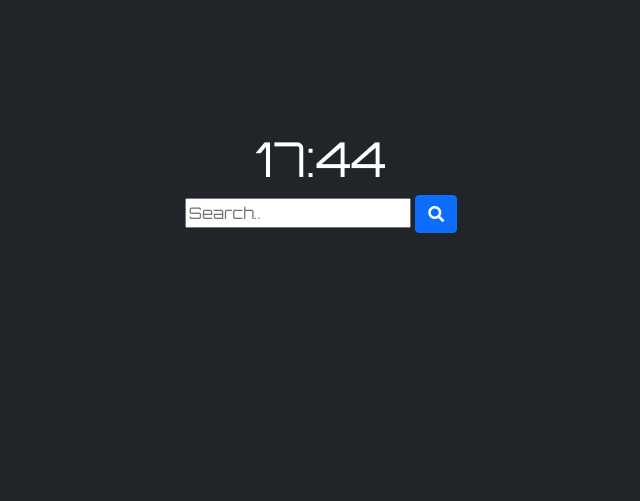
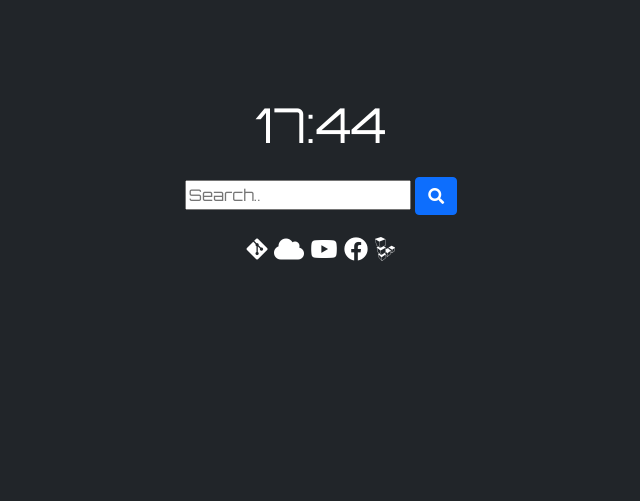
Before and after one commit to samuel86102/search, a plain HTML site: page index.html in a window 1280 px wide. Shown: the part 142-643 px from the top of the page, without its empty margins (319-959 px from the left). Drawn offline with nearby package versions, Linux system fonts and the light colour scheme.

Commit message:
add links

```diff
--- a/index.html
+++ b/index.html
@@ -1,7 +1,3 @@
-
-
-
-
 <!doctype html>
 <html lang="en">
 <head>
@@ -15,12 +11,7 @@
 
     <!-- Bootstrap CSS -->
     <link href="https://cdn.jsdelivr.net/npm/bootstrap@5.1.1/dist/css/bootstrap.min.css" rel="stylesheet" integrity="sha384-F3w7mX95PdgyTmZZMECAngseQB83DfGTowi0iMjiWaeVhAn4FJkqJByhZMI3AhiU" crossorigin="anonymous">
-
-
 	<title>Hello, world!</title>
-
-
-
 	<style>
 		@import url('https://fonts.googleapis.com/css2?family=Roboto&display=swap');
 		@import url('https://fonts.googleapis.com/css2?family=Orbitron&display=swap');
@@ -35,37 +26,45 @@
 		body{
 			font-family: 'Orbitron', sans-serif;
 		}
+ a, a:hover, a:focus, a:active {
+      text-decoration: none;
+      color: inherit;
+ }
+
+
+
 	</style>
 
 
 
 </head>
 <body class="bg-dark text-white">
-
-
-
-<div class="vertical-center"> <!--
-                      ^--- Added class  -->
+	<div class="vertical-center">
 		<div class="container text-center">
 			<div class="row">
+				  <div class="col-lg-12 my-3">
+					  <div id="txt" style="font-size:3rem;"></div>
+				  </div>
+			</div>
+			<div class="row">
 				<div class="col-lg-12">
-
-				  <div id="txt" style="font-size:3rem;"></div>
 					<input id="search_txt" type="text" placeholder="Search.." name="search">
 					<button id="search_btn" class="btn btn-primary"><i class="fa fa-search"></i></button>
+				</div>
+			</div>
 
-
+			<div class="row">
+				<div class="col-lg-12 my-3" style="font-size:1.5rem">
+					<a href="https://github.com/"><i class="fab fa-git-alt"></i></a>
+					<a href="https://cloud.samuelast.net/"><i class="fas fa-cloud"></i></a>
+					<a href="https://www.youtube.com/"><i class="fab fa-youtube"></i></a>
+					<a href="https://www.facebook.com/"><i class="fab fa-facebook"></i></a>
+					<a href="https://www.linode.com/"><i class="fab fa-linode"></i></a>
+				</div>
 			</div>
 
 		</div>
 	</div>
-
-
-
-
-
-
-
 
     <!-- Option 1: Bootstrap Bundle with Popper -->
     <script src="https://cdn.jsdelivr.net/npm/bootstrap@5.1.1/dist/js/bootstrap.bundle.min.js" integrity="sha384-/bQdsTh/da6pkI1MST/rWKFNjaCP5gBSY4sEBT38Q/9RBh9AH40zEOg7Hlq2THRZ" crossorigin="anonymous"></script>
```
Lines whose indentation alone changed are shown as unchanged.
